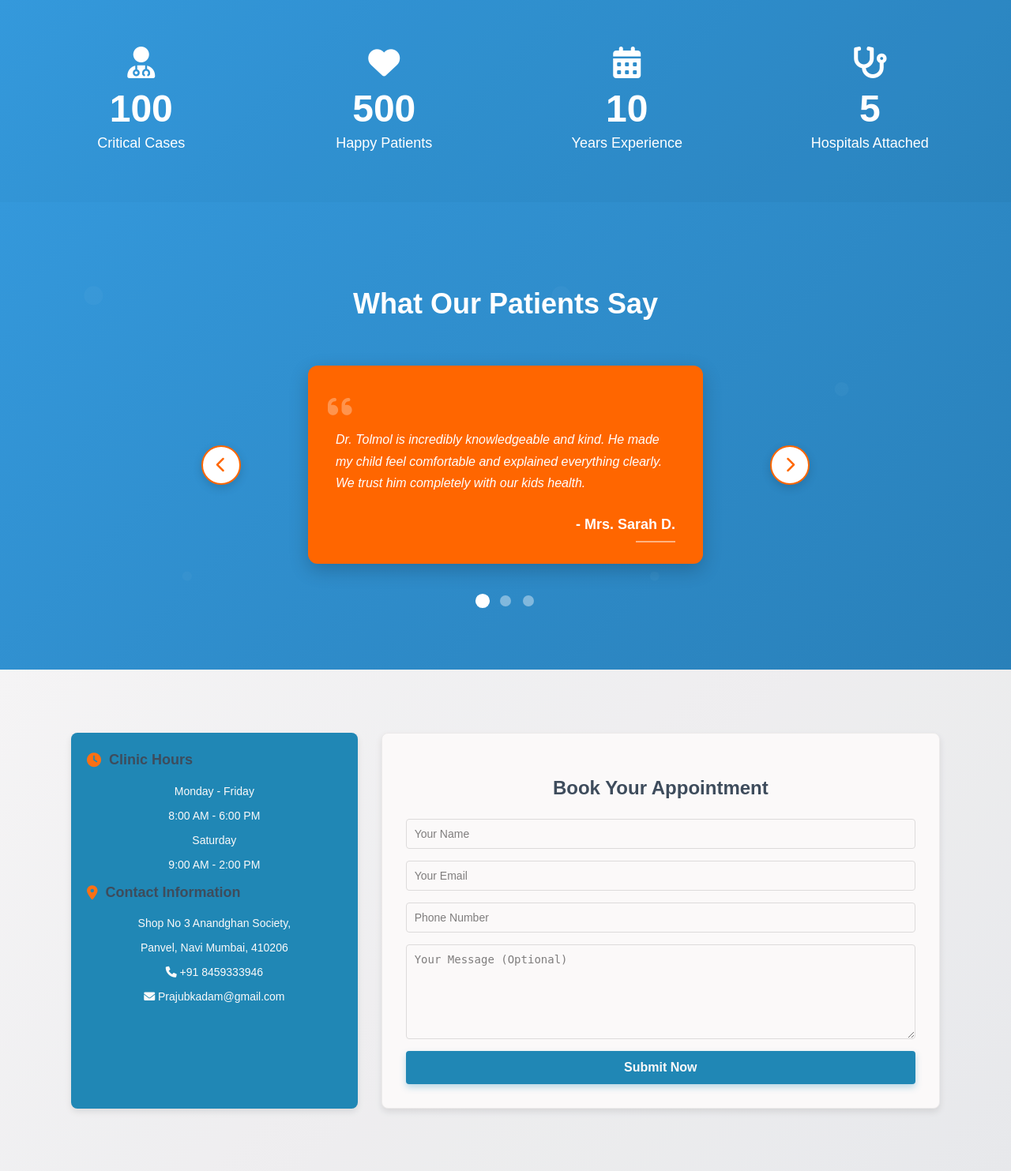
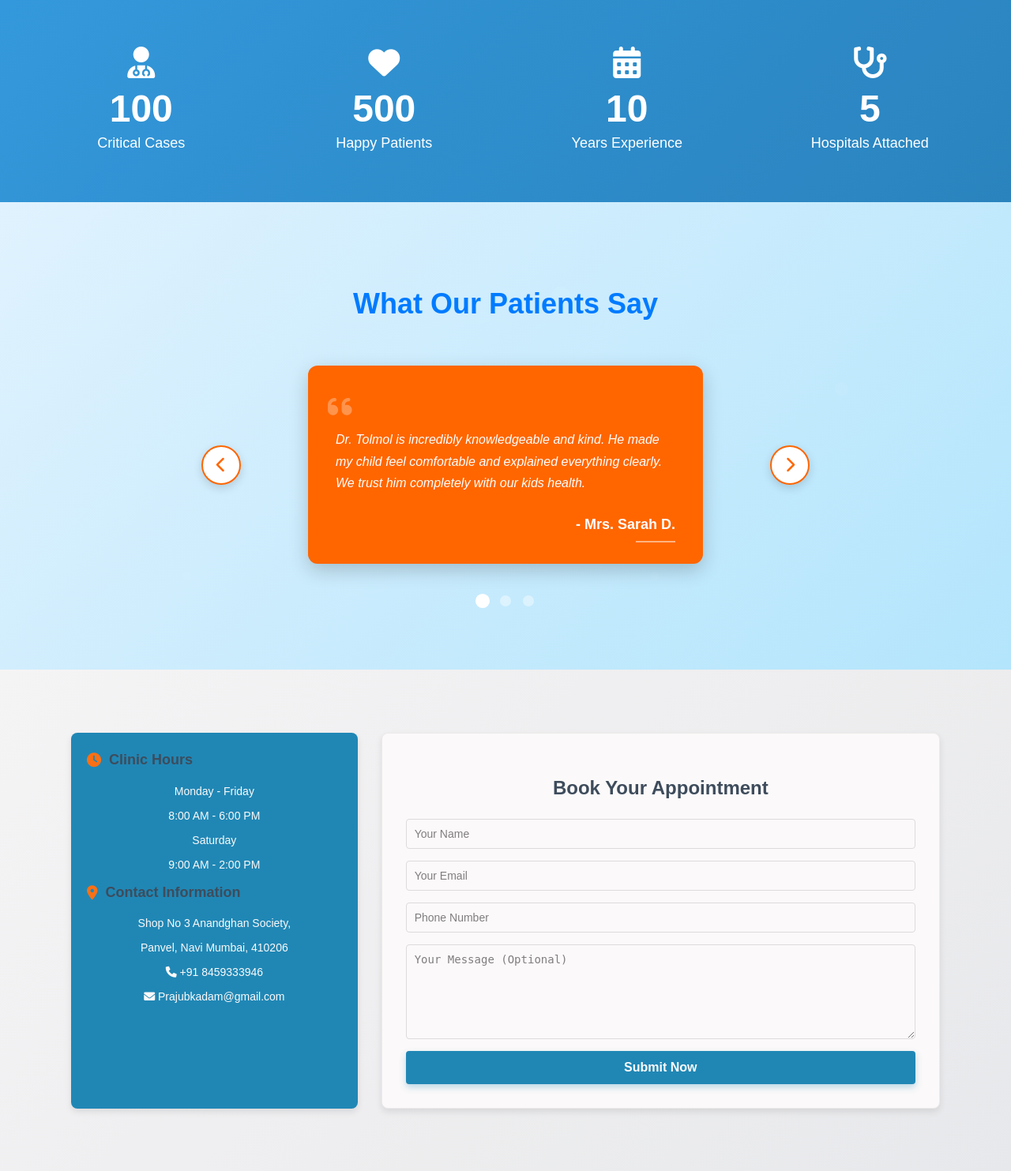
Before and after one commit to Vaibhav-Thorwat/doctor-website, a Flask app: page / in a window 1280 px wide. Shown: the part 2344-3827 px from the top of the page at 79% size. Run offline with Flask 3, Linux system fonts and the light colour scheme.

Commit message:
Update style.css

```diff
--- a/static/style.css
+++ b/static/style.css
@@ -41,6 +41,13 @@ h1, h2, h3, h4, h5, h6 {
     margin-right: 2%;
 }
 
+.sticky-header {
+  position: sticky;
+  top: 0;
+  z-index: 999;
+  background-color: #fff; /* to avoid transparency issues */
+}
+
 /* Top Info Bar */
 .top-info-bar {
     background-color: var(--white);
@@ -831,7 +838,7 @@ h1, h2, h3, h4, h5, h6 {
 /* Testimonials Section */
 .testimonials-section {
     position: relative;
-    background: linear-gradient(135deg, #3498db 0%, #2980b9 100%);
+    background: linear-gradient(135deg, var(--light-blue-bg) 0%, #b3e5fc 100%) ;
     padding: 80px 0;
     color: var(--white);
     text-align: center;
@@ -857,7 +864,7 @@ h1, h2, h3, h4, h5, h6 {
 }
 
 .testimonials-header h2 {
-    color: var(--white);
+    color: var(--primary-blue);
     font-size: 36px;
     font-weight: 700;
     margin-bottom: 10px;
```
